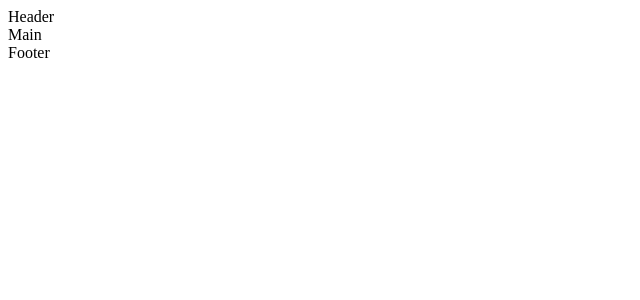
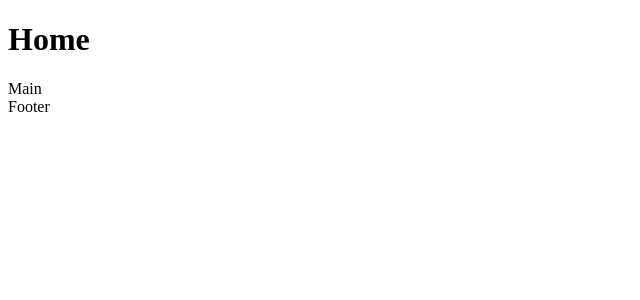
Before and after one commit to rosadevsolutions/2025-codesquad-desafio-01-nextjs, a Next.js app: page / in a window 1280 px wide. Shown: the top 300 px of the page, without its empty margins (0-640 px from the left). Built offline with nearby package versions, Linux system fonts and the light colour scheme.

Commit message:
page home

```diff
--- a/src/app/page.tsx
+++ b/src/app/page.tsx
@@ -1,9 +1,8 @@
-
 export default function Home() {
   return (
     <div>
       <header>
-        Header
+        <h1>Home</h1>
       </header>
       <main>
         Main
```
